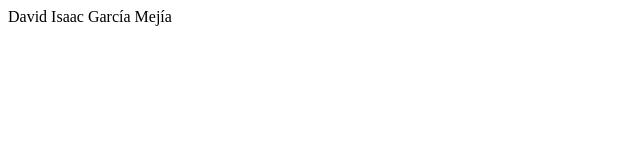
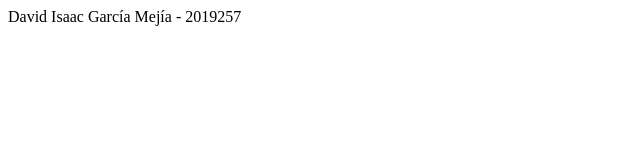
Before and after one commit to dgarcia2019257/IN5B-V, a plain HTML site: page Index.html in a window 1280 px wide. Shown: the full height of the page, 0-640 px from the left. Drawn offline with Linux system fonts and the light colour scheme.

Commit message:
Se agregó el carné de estudiante

```diff
--- a/Index.html
+++ b/Index.html
@@ -6,6 +6,6 @@
     <title>Primer Proyecto Git</title>
 </head>
 <body>
-    <hl>David Isaac García Mejía</hl>
+    <hl>David Isaac García Mejía - 2019257</hl>
 </body>
 </html>
```
